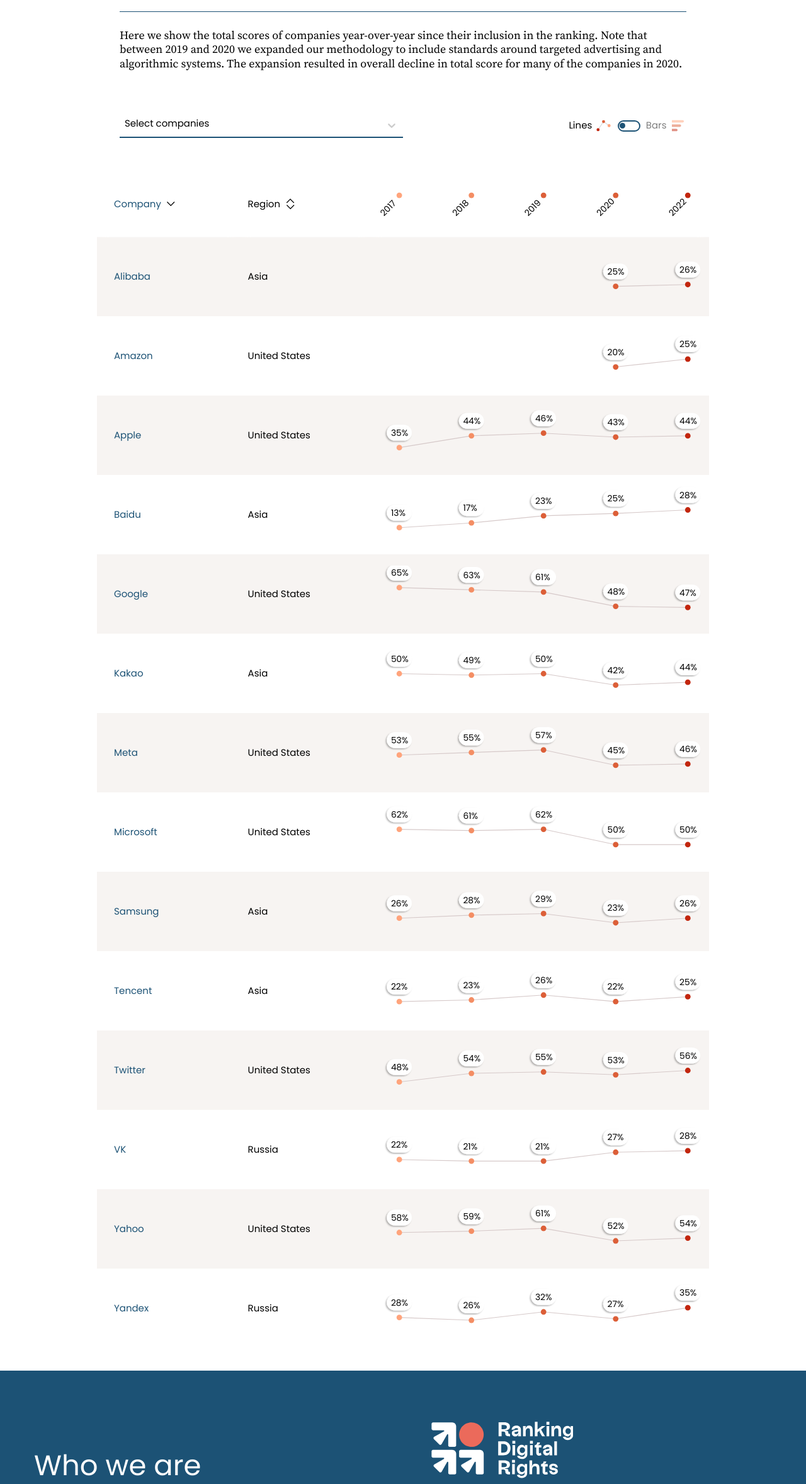
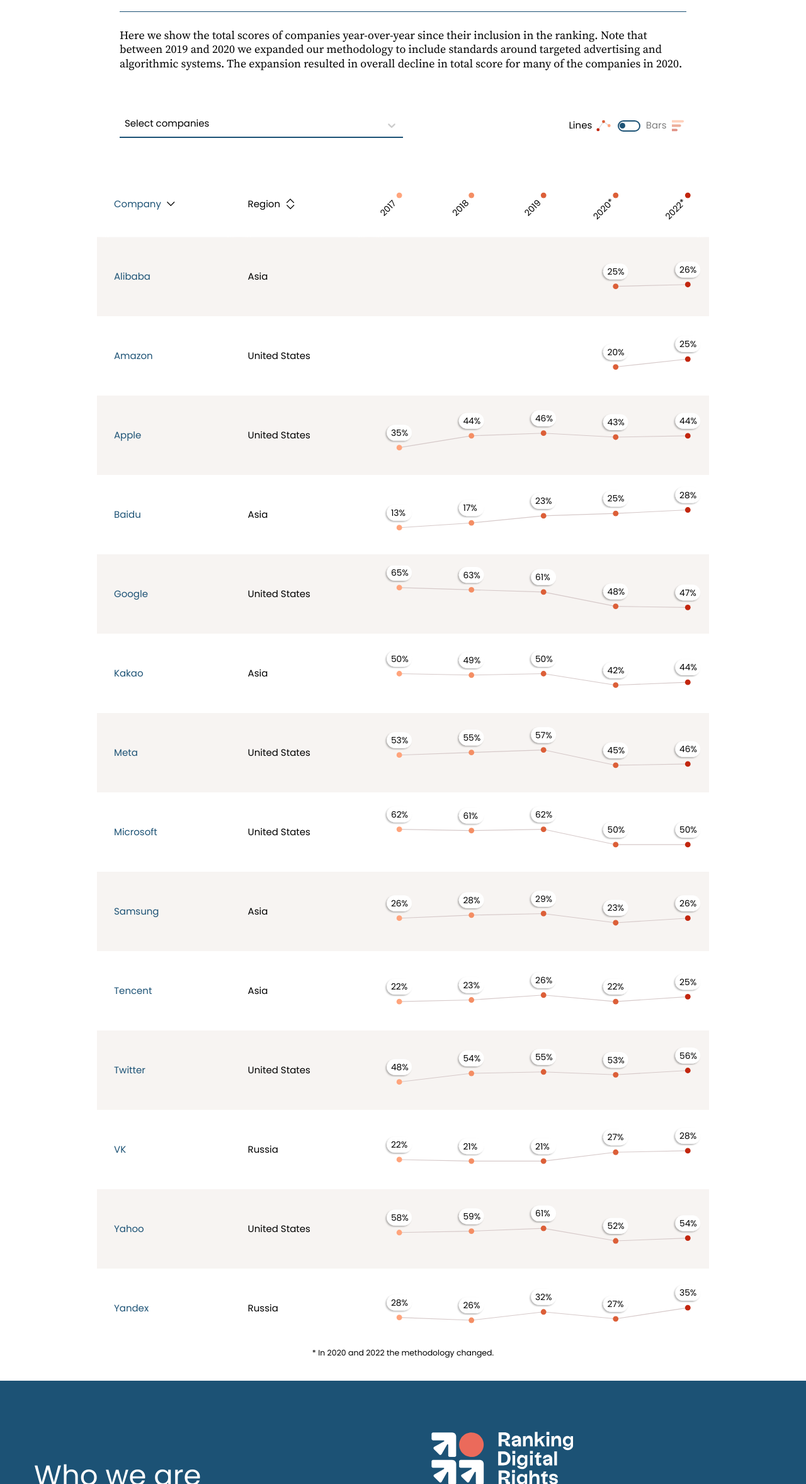
Before and after one commit to rankingdigitalrights/index2022, a Next.js app: page /explore in a window 1280 px wide. Shown: the part 2671-5027 px from the top of the page at 63% size. Built offline with nearby package versions, Linux system fonts and the light colour scheme.

Commit message:
feat: note the methodology change in 2020 and 2022 for the year over year charts

```diff
--- a/src/components/company-year-over-year-chart.tsx
+++ b/src/components/company-year-over-year-chart.tsx
@@ -9,6 +9,8 @@
 }
 
 type ScorePair = [{year: string; score: number}, {year: string; score: number}];
+
+const asteriskYears = new Set(["2020", "2022"]);
 
 const CompanyYearOverYearChart = ({data}: CompanyYearOverYearChartProps) => {
   const years = data.scores.map(({year}) => year.toString());
@@ -92,15 +94,17 @@
         <line stroke="#D6C9C9" x1={insetX} x2={w} y1={h} y2={h} />
 
         {years.map((year) => {
+          const yearX = x(year) ?? 0;
+
           return (
             <text
               className="font-sans text-xs"
               key={`year-label-${data.company}-${year}`}
-              x={x(year)}
+              x={asteriskYears.has(year) ? yearX - 3 : yearX}
               y={height}
               dx="-12"
             >
-              {year}
+              {asteriskYears.has(year) ? `${year}*` : year}
             </text>
           );
         })}
@@ -169,6 +173,9 @@
           );
         })}
       </svg>
+      <p className="text-center text-xs mt-2 font-sans">
+        * In 2020 and 2022 the methodology changed.
+      </p>
     </div>
   );
 };
--- a/src/components/company-year-over-year-header.tsx
+++ b/src/components/company-year-over-year-header.tsx
@@ -6,6 +6,8 @@
 interface CompanyYearOverYearHeaderProps {
   years: string[];
 }
+
+const asteriskYears = new Set(["2020", "2022"]);
 
 const CompanyYearOverYearHeader = ({years}: CompanyYearOverYearHeaderProps) => {
   const isMobile = useMobileSize(768);
@@ -41,11 +43,11 @@
               <circle r="4" className={`fill-${year}`} />
               <text
                 className="font-normal text-xs"
-                x={10}
-                y={4}
+                x={asteriskYears.has(year) ? 3 : 10}
+                y={asteriskYears.has(year) ? 4 : 4}
                 transform="rotate(-45,26,56)"
               >
-                {year}
+                {asteriskYears.has(year) ? `${year}*` : year}
               </text>
             </g>
           );
--- a/src/components/company-year-over-year-table.tsx
+++ b/src/components/company-year-over-year-table.tsx
@@ -74,6 +74,10 @@
                 <CompanyYearOverYearSlope data={data} />
               )}
             </table>
+
+            <p className="text-center text-xs">
+              * In 2020 and 2022 the methodology changed.
+            </p>
           </div>
         </div>
       </div>
```
